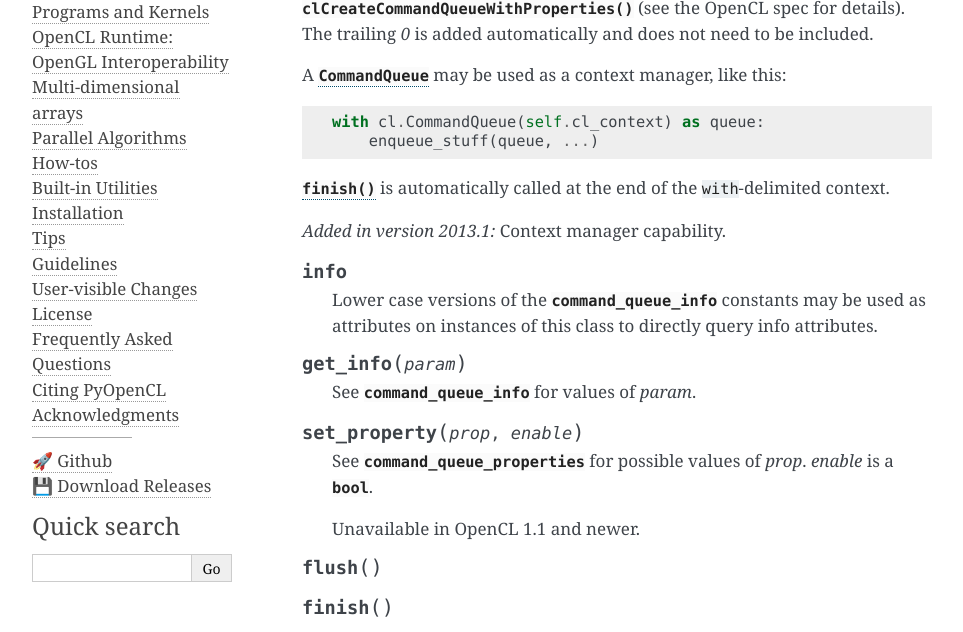
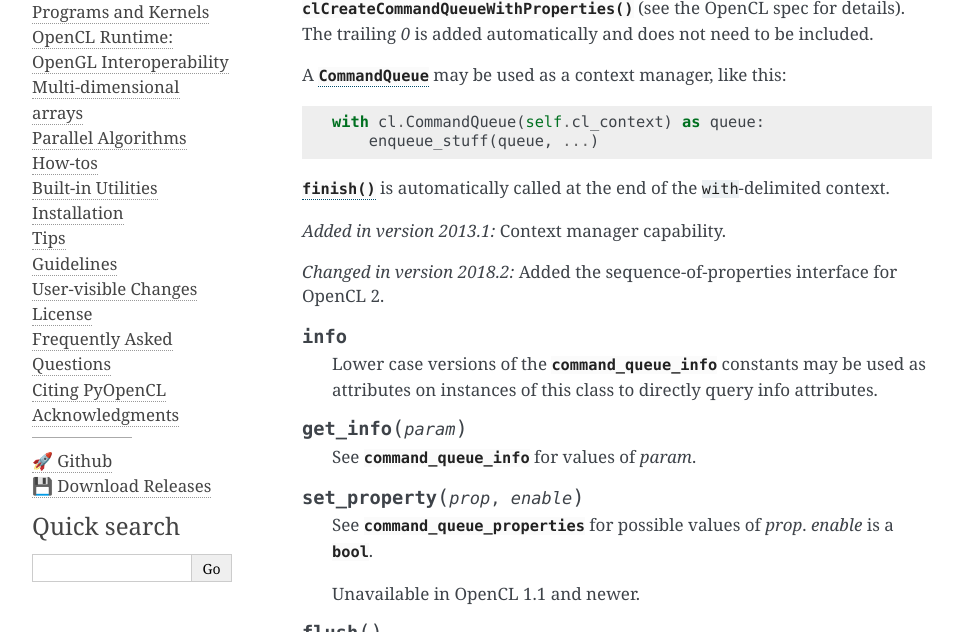
Before and after one commit to inducer/pyopencl, a Sphinx documentation site: the page built from doc/runtime_queue.rst, in a window 1280 px wide and 900 px high, scrolled down 550 px, cut to the strip 0-632 px from the top of the window. Shown: the whole strip, without its empty margins (148-1111 px from the left). Built offline with Sphinx 7.4.7, drawn with Linux system fonts in a browser that asks for light colours.

Commit message:
Fix docs of queue-with-properties constructor

```diff
--- a/doc/runtime_queue.rst
+++ b/doc/runtime_queue.rst
@@ -37,6 +37,10 @@ Command Queue
     .. versionadded:: 2013.1
 
         Context manager capability.
+
+    .. versionchanged:: 2018.2
+
+        Added the sequence-of-properties interface for OpenCL 2.
 
     .. attribute:: info
 
```
